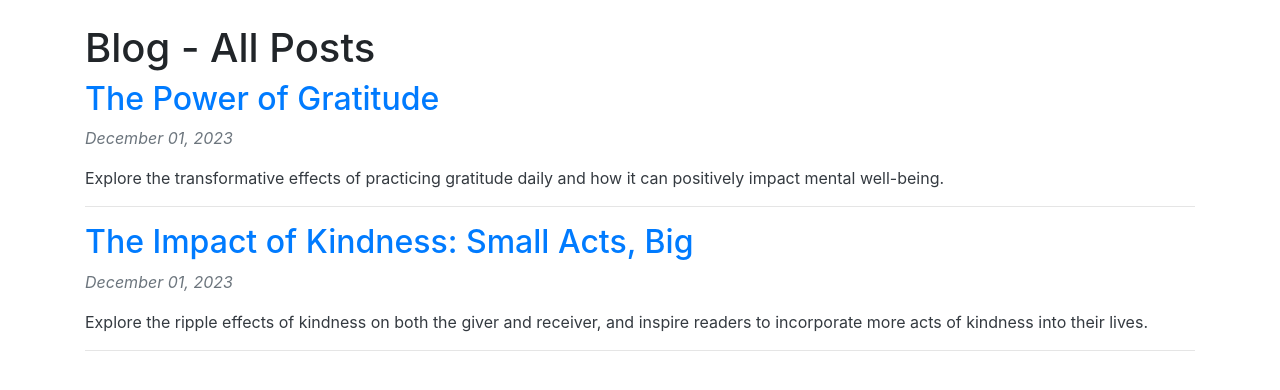
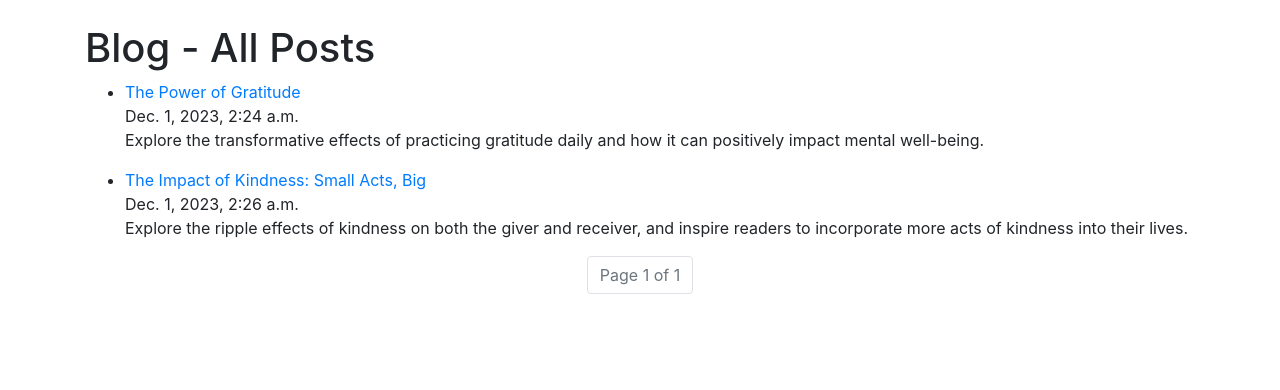
Before and after one commit to jagatkhatri01/Blog, a Django app: page / in a window 1280 px wide. Shown: the part 56-446 px from the top of the page. Run offline with Django 4.2, Linux system fonts and the light colour scheme; data comes from the database, SQL or seed files in the repository; some libraries are stand-ins or nearby versions.

Commit message:
added pagination and search

```diff
--- a/blog/blog/urls.py
+++ b/blog/blog/urls.py
@@ -22,4 +22,6 @@ urlpatterns = [
     path('admin/', admin.site.urls),
     path('', post_list, name='post_list'),
     path('post/<int:post_id>/', blog_detail, name='blog_detail'),
+    path('search/', search_query, name='search_query'),
+    path('post_list/', post_list, name='post_list')
 ]
--- a/blog/posts/templates/base.html
+++ b/blog/posts/templates/base.html
@@ -35,8 +35,8 @@
                     </li>
                 </ul>
                 <div class="ml-auto">
-                    <form class="form-inline my-2 my-lg-0">
-                        <input class="form-control mr-sm-2" type="search" placeholder="Search" aria-label="Search">
+                    <form class="form-inline my-2 my-lg-0" action="{% url 'search_query' %}" method="get">
+                        <input class="form-control mr-sm-2" type="search" name="search" placeholder="Search" aria-label="Search">
                         <button class="btn btn-outline-light my-2 my-sm-0" type="submit">Search</button>
                     </form>
                 </div>
--- a/blog/posts/templates/home/index.html
+++ b/blog/posts/templates/home/index.html
@@ -1,23 +1,62 @@
-<!-- blog/templates/blog/index.html -->
+<!-- blog/templates/blog/post_list.html -->
 
 {% extends 'base.html' %}
 
-{% block title %}Blog - All Posts {% endblock %}
+{% block title %}Blog - Post List{% endblock %}
 
 {% block content %}
+
 <h1>Blog - All Posts</h1>
-<div>
-    {% if posts %}
-    {% for post in posts %}
-    <div class="post">
-        <h2><a href="{% url 'blog_detail' post.id %}">{{ post.title }}</a></h2>
-        <p class="date">{{ post.pub_date|date:"F d, Y" }}</p>
-        <p class="content">{{ post.content }}</p>
-    </div>
-    <hr>
+
+{% if page_obj %}
+<ul>
+    {% for post in page_obj %}
+    <li>
+        <a href="{% url 'blog_detail' post.id %}">{{ post.title }}</a>
+        <br>
+        <span>{{ post.pub_date }}</span>
+        <p>{{ post.content }}</p>
+    </li>
     {% endfor %}
-    {% else %}
-    <p>No posts available.</p>
-    {% endif %}
+</ul>
+
+<div class="pagination justify-content-center">
+    <nav aria-label="Page navigation">
+        <ul class="pagination">
+            {% if page_obj.has_previous %}
+            <li class="page-item">
+                <a class="page-link" href="?page=1" aria-label="First">
+                    <span aria-hidden="true">&laquo;&laquo;</span>
+                </a>
+            </li>
+            <li class="page-item">
+                <a class="page-link" href="?page={{ page_obj.previous_page_number }}" aria-label="Previous">
+                    <span aria-hidden="true">&laquo;</span>
+                </a>
+            </li>
+            {% endif %}
+
+            <li class="page-item disabled">
+                <span class="page-link">Page {{ page_obj.number }} of {{ page_obj.paginator.num_pages }}</span>
+            </li>
+
+            {% if page_obj.has_next %}
+            <li class="page-item">
+                <a class="page-link" href="?page={{ page_obj.next_page_number }}" aria-label="Next">
+                    <span aria-hidden="true">&raquo;</span>
+                </a>
+            </li>
+            <li class="page-item">
+                <a class="page-link" href="?page={{ page_obj.paginator.num_pages }}" aria-label="Last">
+                    <span aria-hidden="true">&raquo;&raquo;</span>
+                </a>
+            </li>
+            {% endif %}
+        </ul>
+    </nav>
 </div>
+{% else %}
+<p>No posts available.</p>
+{% endif %}
+
 {% endblock %}
--- a/blog/posts/views.py
+++ b/blog/posts/views.py
@@ -1,12 +1,17 @@
 from django.shortcuts import render, get_object_or_404
 from .models import Post, Comment
 from .forms import CommentForm
+from django.core.paginator import Paginator
+
 
 # Create your views here.
 def post_list(request):
-    posts = Post.objects.all()
-    context = {'posts': posts}
-    return render(request, "home/index.html", context = context)
+    post_list = Post.objects.all()
+    paginator = Paginator(post_list, 5)  # Show 25 contacts per page.
+
+    page_number = request.GET.get("page")
+    page_obj = paginator.get_page(page_number)
+    return render(request, "home/index.html", {"page_obj": page_obj})
 
 def blog_detail(request, post_id):
     post = get_object_or_404(Post, pk = post_id)
@@ -25,3 +30,13 @@ def blog_detail(request, post_id):
 
     context = {'post': post, 'comments':comments}
     return render(request, "home/blog_detail.html", context=context)
+
+
+def search_query(request):
+    query = request.GET.get('search')
+    if query:
+        result = Post.objects.filter(title__icontains=query) | Post.objects.filter(content__icontains=query)
+
+    else:
+        result = []
+    return render(request, "home/search_results.html", {'query':query, 'result':result })
--- a/blog/static/css/custom.css
+++ b/blog/static/css/custom.css
@@ -40,3 +40,36 @@
     color: #343a40;
     /* Dark gray color for content text */
 }
+
+
+/* custom.css */
+
+/* Style for the lead paragraph */
+.container p.lead {
+    font-size: 1.5em;
+    font-weight: bold;
+}
+
+/* Style for the search results container */
+.search-results {
+    margin-top: 20px;
+}
+
+/* Style for the list group items */
+.list-group-item {
+    border: 1px solid #ccc;
+    margin-bottom: 10px;
+    padding: 15px;
+    border-radius: 5px;
+}
+
+/* Style for the 'No results found' message */
+.text-muted {
+    font-style: italic;
+}
+
+/* Style for the 'No query provided' message */
+.text-danger {
+    font-weight: bold;
+    color: red;
+}
```
Also changed, not shown: blog/posts/templates/home/list.html (added, +44 -0 lines), blog/posts/templates/home/search_results.html (added, +31 -0 lines).
